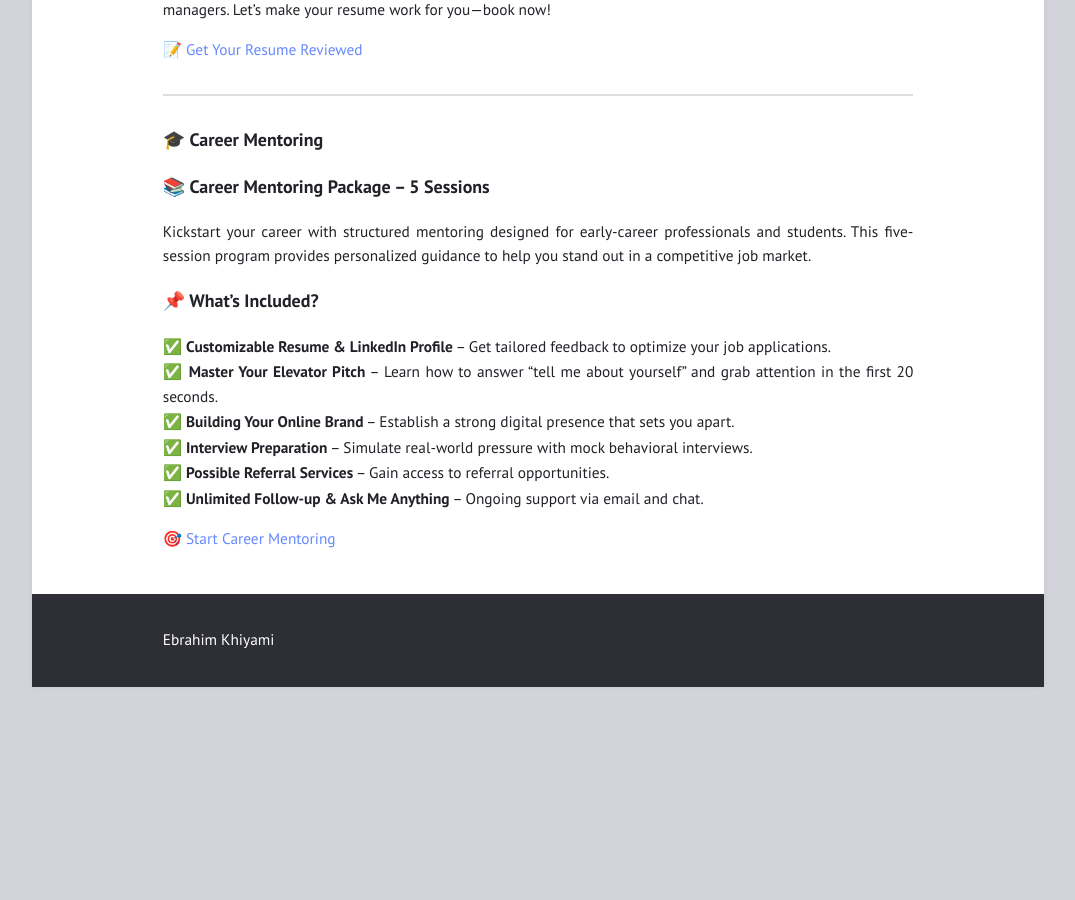
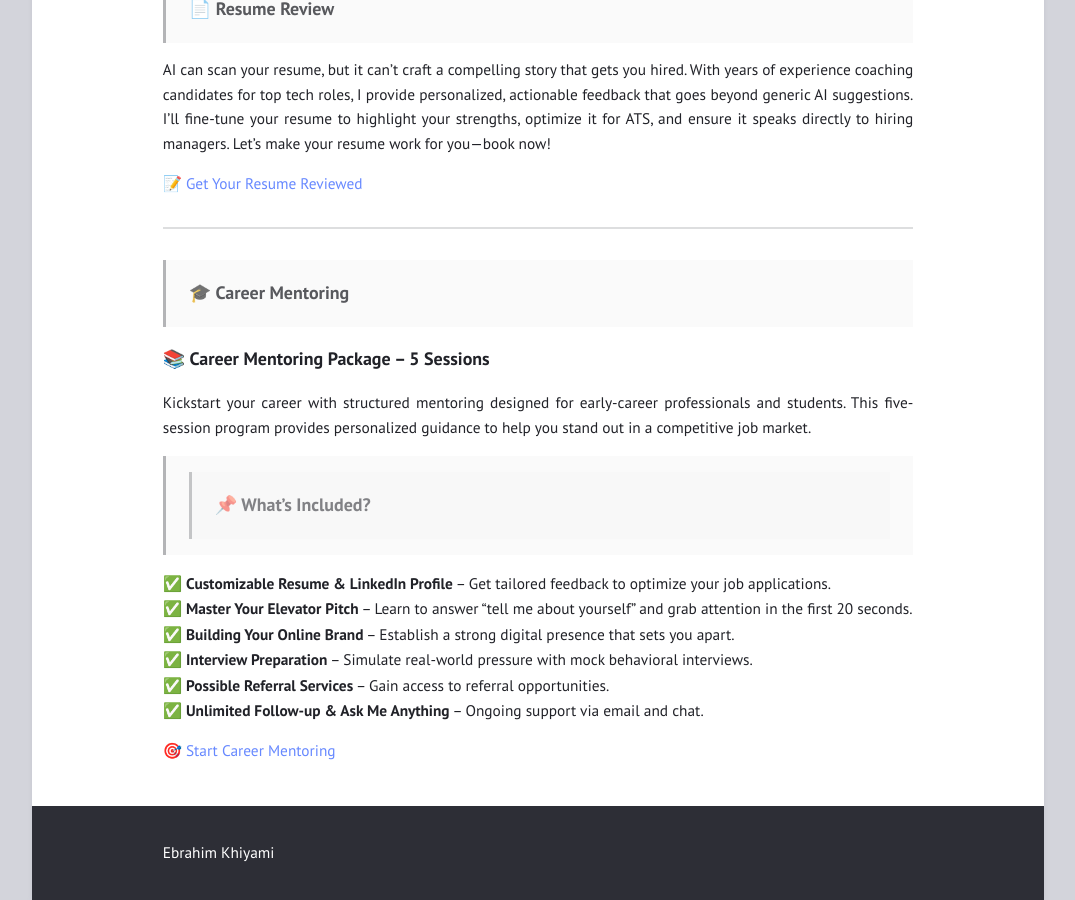
Before and after one commit to ekhiyami/ekhiyami.github.io, a Jekyll site: the page built from services.md, in a window 1280 px wide and 900 px high, scrolled down 1049 px. Shown: the whole window, without its empty margins (102-1177 px from the left). Built offline with Jekyll 4.4.1, drawn with Linux system fonts in a browser that asks for light colours; before the commit the page ends 1736 px from its top, so only the background shows below that; some of the changed text lies outside the part shown.

Commit message:
Update services.md

```diff
--- a/services.md
+++ b/services.md
@@ -5,7 +5,7 @@ layout: page
 ---
 **You can use my 20+ year of experince in big tech industry through one of these services.**
 
-### 🚀 Mock Interview
+> ### 🚀Mock Interview
 
 🎯 **If you have an upcoming interview, this will be the most valuable time and money you invest—I guarantee it.**
 
@@ -16,7 +16,7 @@ I specialize in helping candidates understand the question behind the question
 
 Most of my candidates are mid-career professionals transitioning into IT, Cloud, AI, or Pre-Sales (Solutions Architect roles). Whether you’re feeling stuck, looking to move up, or switching careers, I’ll guide you through the process.
 
-### 📌 What You Get
+>> ### 📌 What You Get
 
 - 🎤 **Interview Preparation** – Phone screens, on-site interviews, and behavioral questions for junior, senior, and principal roles.
 - 📊 **Actionable Feedback** – Detailed analysis with an improvement plan and mock hiring decisions.
@@ -26,7 +26,7 @@ Most of my candidates are mid-career professionals transitioning into IT, Cloud,
 
 ---
 
-### 📄 Resume Review
+> ### 📄 Resume Review
 
 AI can scan your resume, but it can’t craft a compelling story that gets you hired. With years of experience coaching candidates for top tech roles, I provide personalized, actionable feedback that goes beyond generic AI suggestions. I’ll fine-tune your resume to highlight your strengths, optimize it for ATS, and ensure it speaks directly to hiring managers. Let’s make your resume work for you—book now!
 
@@ -34,16 +34,16 @@ AI can scan your resume, but it can’t craft a compelling story that gets you h
 
 ---
 
-### 🎓 Career Mentoring
+> ### 🎓 Career Mentoring
 
 ### 📚 Career Mentoring Package – 5 Sessions
 
 Kickstart your career with structured mentoring designed for early-career professionals and students. This five-session program provides personalized guidance to help you stand out in a competitive job market.
 
-### 📌 What’s Included?
+>> ### 📌 What’s Included?
 
 ✅ **Customizable Resume & LinkedIn Profile** – Get tailored feedback to optimize your job applications.
-✅ **Master Your Elevator Pitch** – Learn how to answer "tell me about yourself" and grab attention in the first 20 seconds.
+✅ **Master Your Elevator Pitch** – Learn to answer "tell me about yourself" and grab attention in the first 20 seconds.
 ✅ **Building Your Online Brand** – Establish a strong digital presence that sets you apart.
 ✅ **Interview Preparation** – Simulate real-world pressure with mock behavioral interviews.
 ✅ **Possible Referral Services** – Gain access to referral opportunities.
```
